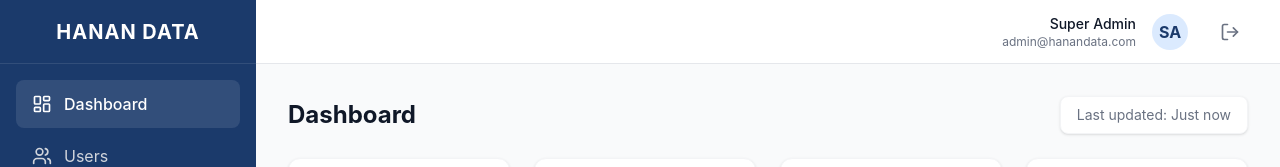
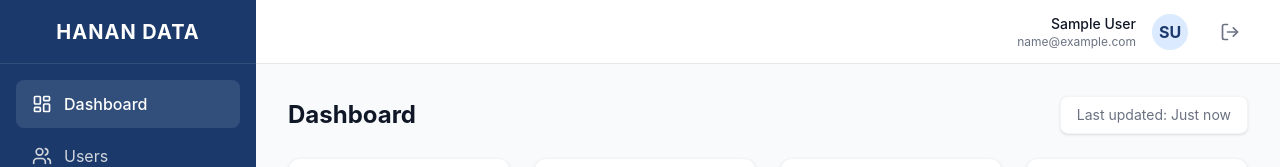
Before and after one commit to assalafygrk/HananData, a React (Vite) app in the folder admin_panel/: page /dashboard in a window 1280 px wide. Shown: the top 167 px of the page. Built offline with nearby package versions, Linux system fonts and the light colour scheme; no server answers; sample sign-in values are in the browser's storage.

Commit message:
Add authentication protection to Admin Layout

```diff
--- a/admin_panel/src/components/Layout/Layout.tsx
+++ b/admin_panel/src/components/Layout/Layout.tsx
@@ -1,14 +1,26 @@
-import { Outlet, Link, useLocation, useNavigate } from 'react-router-dom';
+import { Outlet, Link, useLocation, useNavigate, Navigate } from 'react-router-dom';
 import {
   LayoutDashboard, Users, CreditCard, Tag, Link2,
   Bell, Shield, Settings, LogOut, Menu, BarChart3, Gift, Wallet, ActivitySquare
 } from 'lucide-react';
-import { useState } from 'react';
+import { useState, useEffect } from 'react';
 
 export function Layout() {
   const [sidebarOpen, setSidebarOpen] = useState(false);
   const location = useLocation();
   const navigate = useNavigate();
+
+  const token = localStorage.getItem('adminToken');
+  const [adminData, setAdminData] = useState<any>(null);
+
+  useEffect(() => {
+    const dataStr = localStorage.getItem('adminData');
+    if (dataStr) {
+      try {
+        setAdminData(JSON.parse(dataStr));
+      } catch (e) {}
+    }
+  }, []);
 
   const navItems = [
     { name: 'Dashboard', path: '/dashboard', icon: LayoutDashboard },
@@ -26,8 +38,18 @@ export function Layout() {
   ];
 
   const handleLogout = () => {
+    localStorage.removeItem('adminToken');
+    localStorage.removeItem('adminData');
     navigate('/login');
   };
+
+  if (!token) {
+    return <Navigate to="/login" replace />;
+  }
+
+  const adminName = adminData?.name || 'Super Admin';
+  const adminEmail = adminData?.email || 'admin@hanandata.com';
+  const initials = adminName.split(' ').map((n: string) => n[0]).join('').substring(0, 2).toUpperCase();
 
   return (
     <div className="flex h-screen bg-gray-50 overflow-hidden">
@@ -78,11 +100,11 @@ export function Layout() {
 
           <div className="flex items-center space-x-4">
             <div className="text-sm text-right hidden sm:block">
-              <p className="font-medium text-gray-900">Super Admin</p>
-              <p className="text-gray-500 text-xs">admin@hanandata.com</p>
+              <p className="font-medium text-gray-900">{adminName}</p>
+              <p className="text-gray-500 text-xs">{adminEmail}</p>
             </div>
             <div className="h-9 w-9 rounded-full bg-blue-100 text-[#1B3A6B] flex items-center justify-center font-bold">
-              SA
+              {initials}
             </div>
             <button
               onClick={handleLogout}
```
